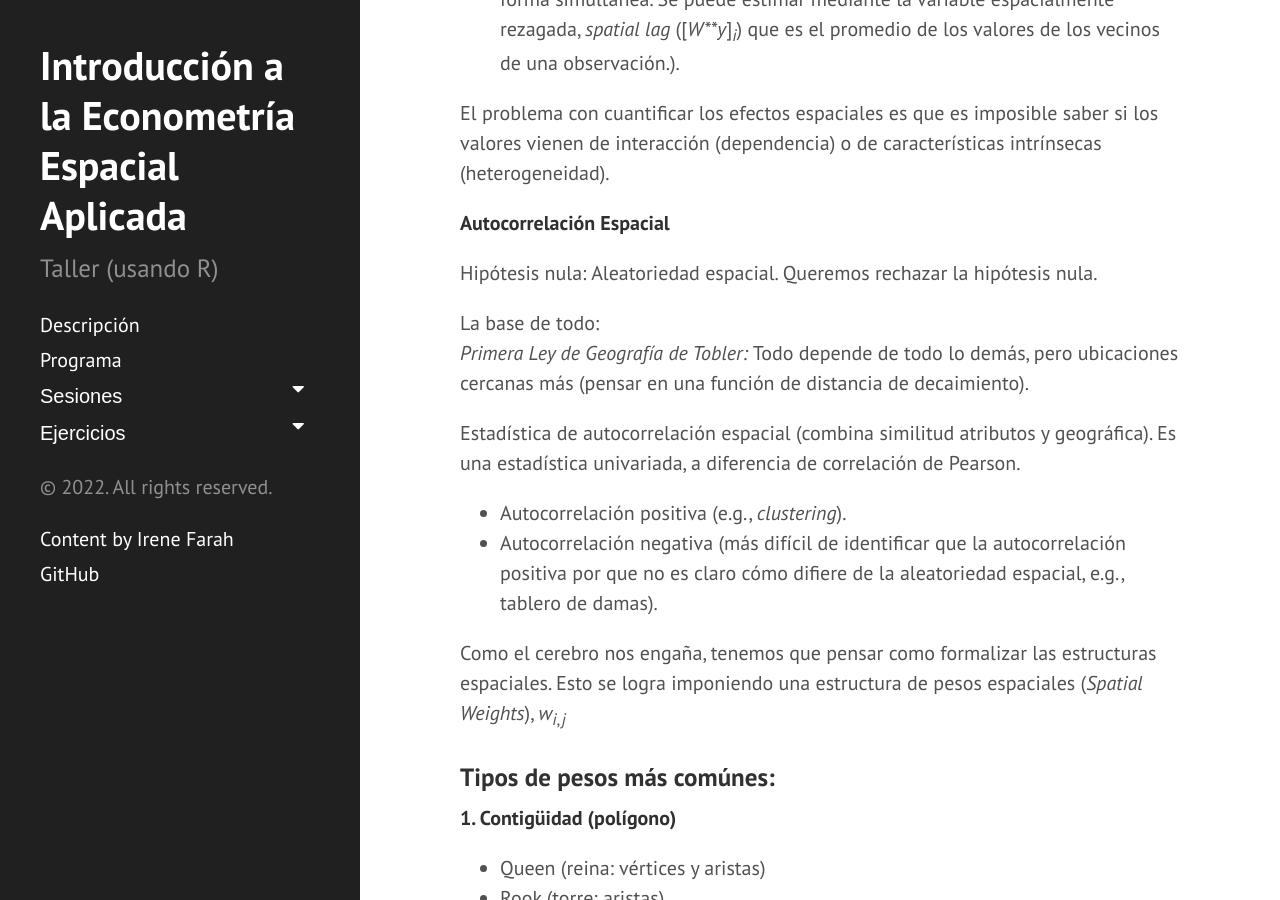
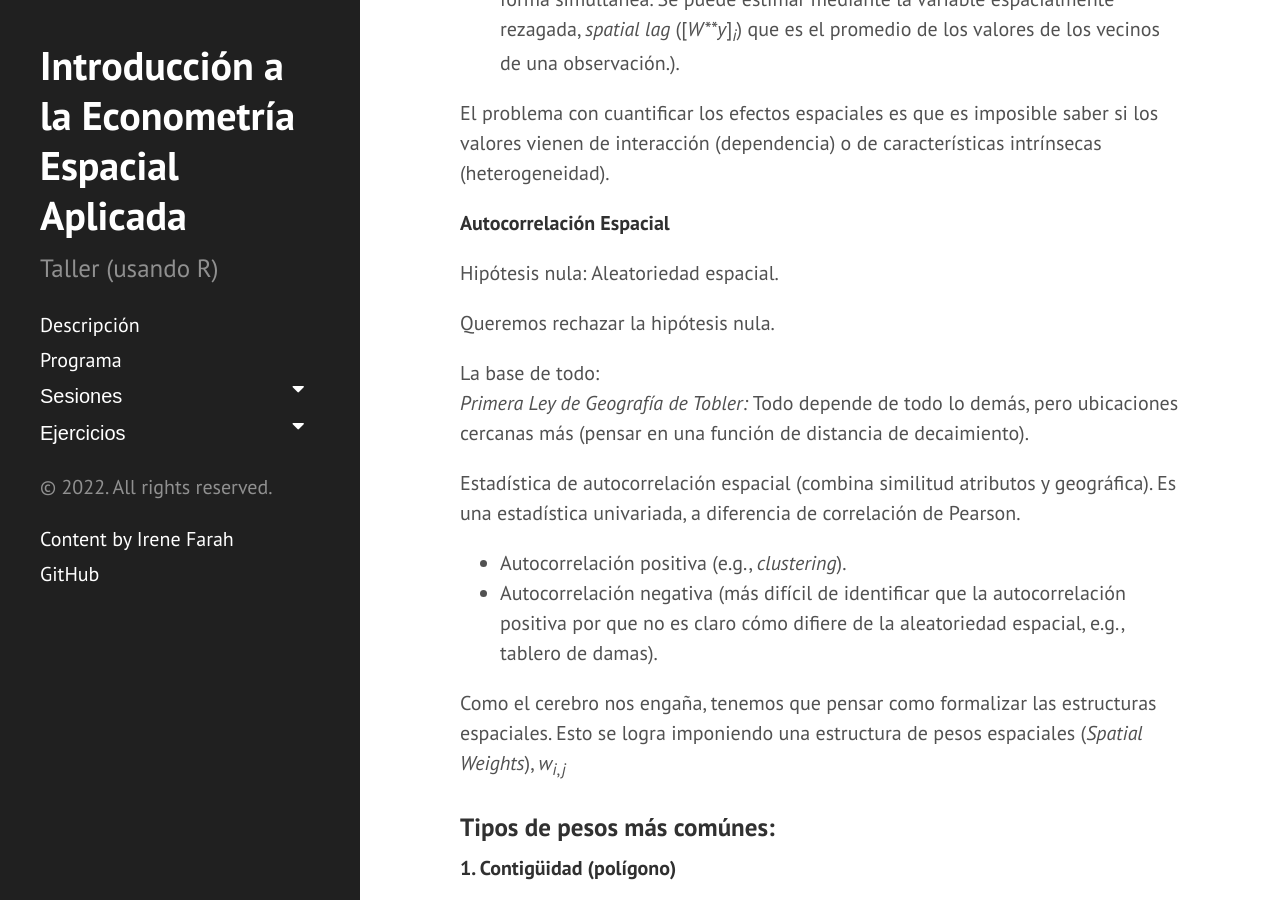
Before and after one commit to ifarah/sp_reg, a Jekyll site: the page built from sesion1.md, in a window 1280 px wide and 900 px high, scrolled down 3876 px. Built offline with Jekyll 4.4.1, drawn with Linux system fonts in a browser that asks for light colours.

Commit message:
Update sesion1.md

```diff
--- a/sesion1.md
+++ b/sesion1.md
@@ -113,8 +113,9 @@ características intrínsecas (heterogeneidad).
 
 **Autocorrelación Espacial**
 
-Hipótesis nula: Aleatoriedad espacial. Queremos rechazar la hipótesis
-nula.
+Hipótesis nula: Aleatoriedad espacial.
+
+Queremos rechazar la hipótesis nula.
 
 La base de todo:
 *Primera Ley de Geografía de Tobler:* Todo depende de todo lo demás,
@@ -193,6 +194,11 @@ similitud de atributos con pesos espaciales).
 Se define por el promedio de los valores de los vecinos.
 \[*W**y*\] = *w*<sub>*i*, 1</sub>*y*<sub>1</sub> + *w*<sub>*i*, 2</sub>*y*<sub>2</sub> + ... + *w*<sub>*i*, *n*</sub>*y*<sub>*n*</sub>
 
+hola
+
+<img src="https://render.githubusercontent.com/render/math?math=[Wy]_i =  w_{i,1}y_1 + w_{i,2}y_2 + w_{i,3}y_3 + w_{i,n}y_n">.
+
+
 **Moran’s I (la estadística más usada)**: Los mapas muestran patrones de
 distribución espacial, dando indicios de presencia de autocorrelación
 espacial. Para formalmente evaluar la presencia de autocorrelación
```
